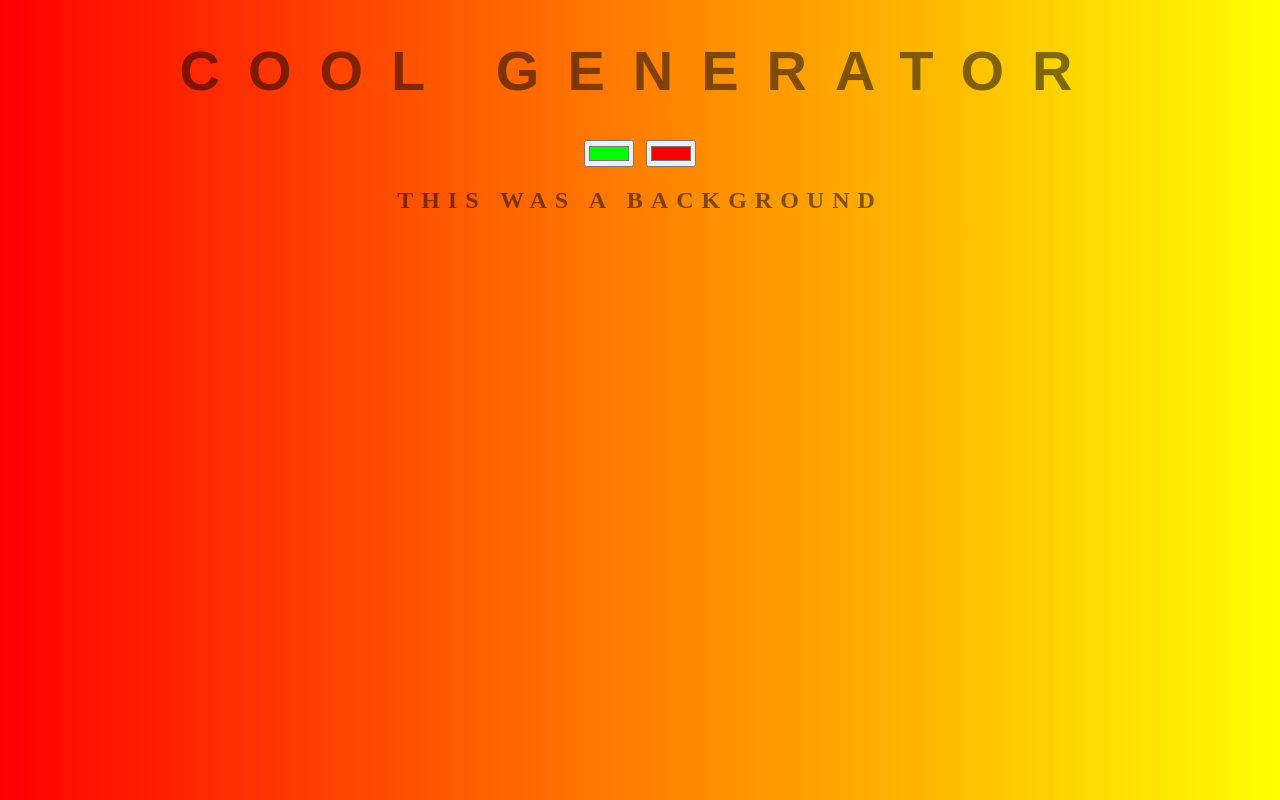
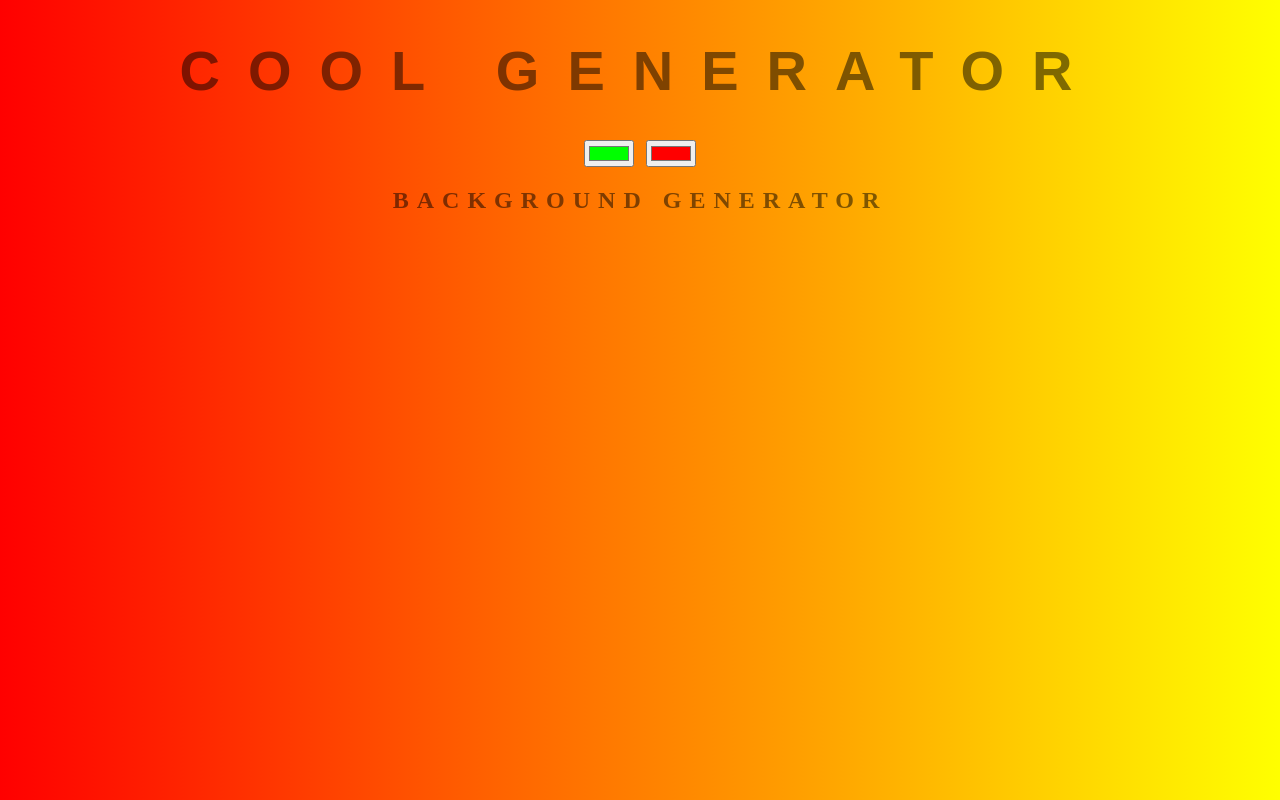
Before and after one commit to Aswan97/background-generator, a plain HTML site: page index.html in a window 1280 px wide. Drawn offline with Linux system fonts and the light colour scheme.

Commit message:
Reverting The Title

```diff
--- a/index.html
+++ b/index.html
@@ -8,7 +8,7 @@
 	<h1>COOL Generator</h1>
 	<input class="color1" type="color" name="color1" value="#00ff00">
 	<input class="color2" type="color" name="color2" value="#ff0000">
-	<h2>This Was a Background</h2>
+	<h2>Background Generator</h2>
 	<h3></h3>
 	<script type="text/javascript" src="script.js"></script>
 </body>
```
